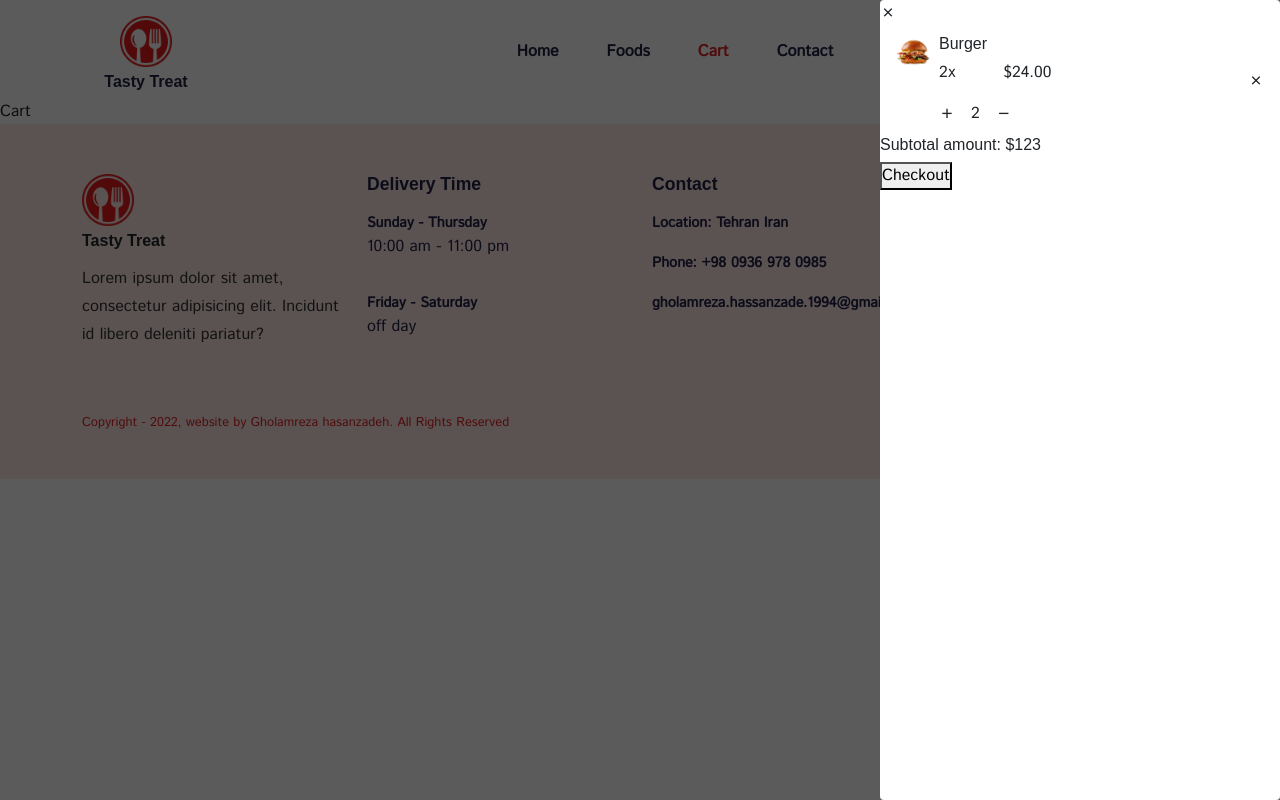
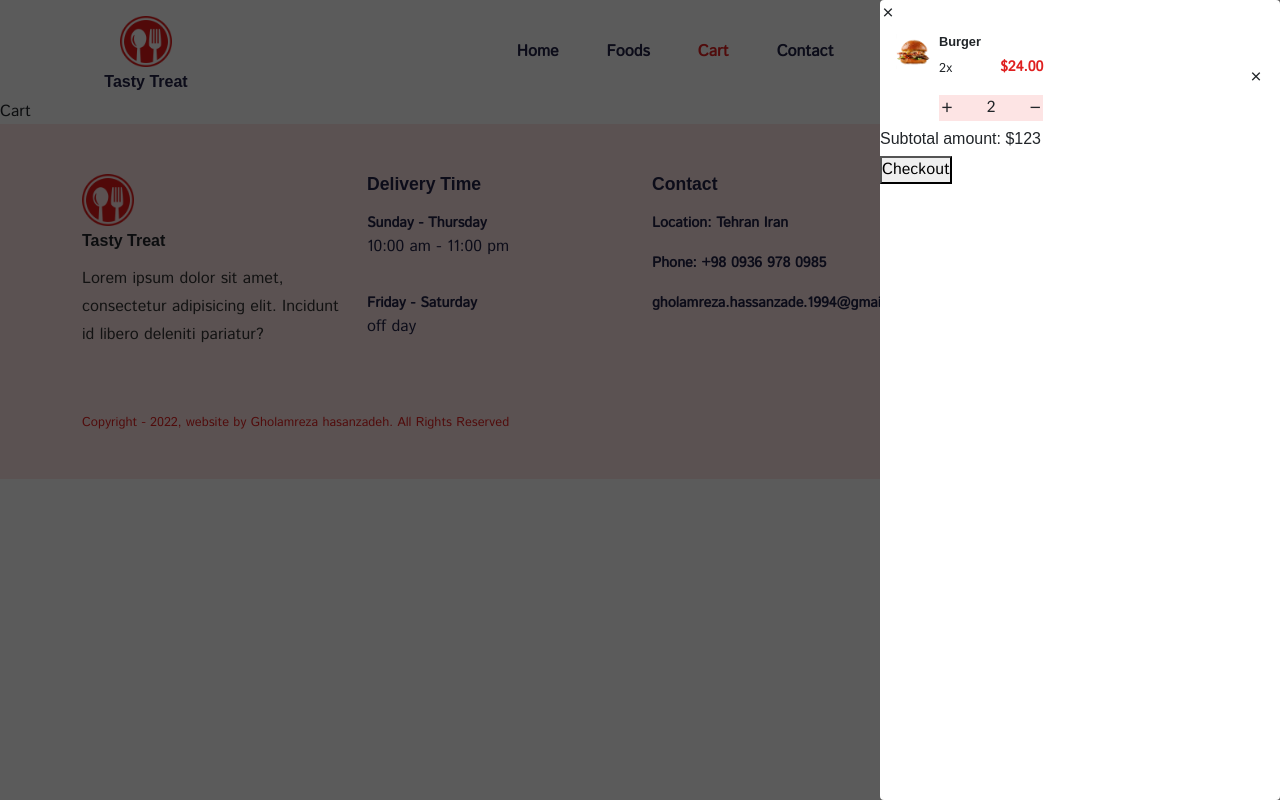
Before and after one commit to gholamreza-hasnzade/Reactjs-food-App-redux-toolkit, a React (Create React App) app: page /cart in a window 1280 px wide. Built offline with nearby package versions, Linux system fonts and the light colour scheme; a web font is replaced by a local one.

Commit message:
fixed counter add to cart

```diff
--- a/src/components/UI/cart/CartItem.jsx
+++ b/src/components/UI/cart/CartItem.jsx
@@ -18,12 +18,12 @@ const CartItem = () => {
             <p className="d-flex align-items-center gap-5 cart__product-price">
               2x <span>$24.00</span>
             </p>
-            <div className="d-flex align-items-center gap-3">
+            <div className="d-flex align-items-center justify-content-between increase__decrease-btn">
               <span>
                 <i className="ri-add-line"></i>
               </span>
               <span>2</span>
-              <span>
+              <span className="delete__btn">
                 <i className="ri-subtract-line"></i>
               </span>
             </div>
--- a/src/components/UI/cart/cart.css
+++ b/src/components/UI/cart/cart.css
@@ -23,3 +23,22 @@
   height: 35px;
   object-fit: cover;
 }
+
+.cart__product-title {
+  font-size: 0.8rem;
+  font-weight: 600;
+}
+
+.cart__product-price {
+  font-size: 0.8rem;
+}
+
+.cart__product-price span {
+  font-size: 0.9rem;
+  font-weight: 600;
+  color: #df2020;
+}
+
+.increase__decrease-btn{
+    background: #fde4e4;
+}
```
